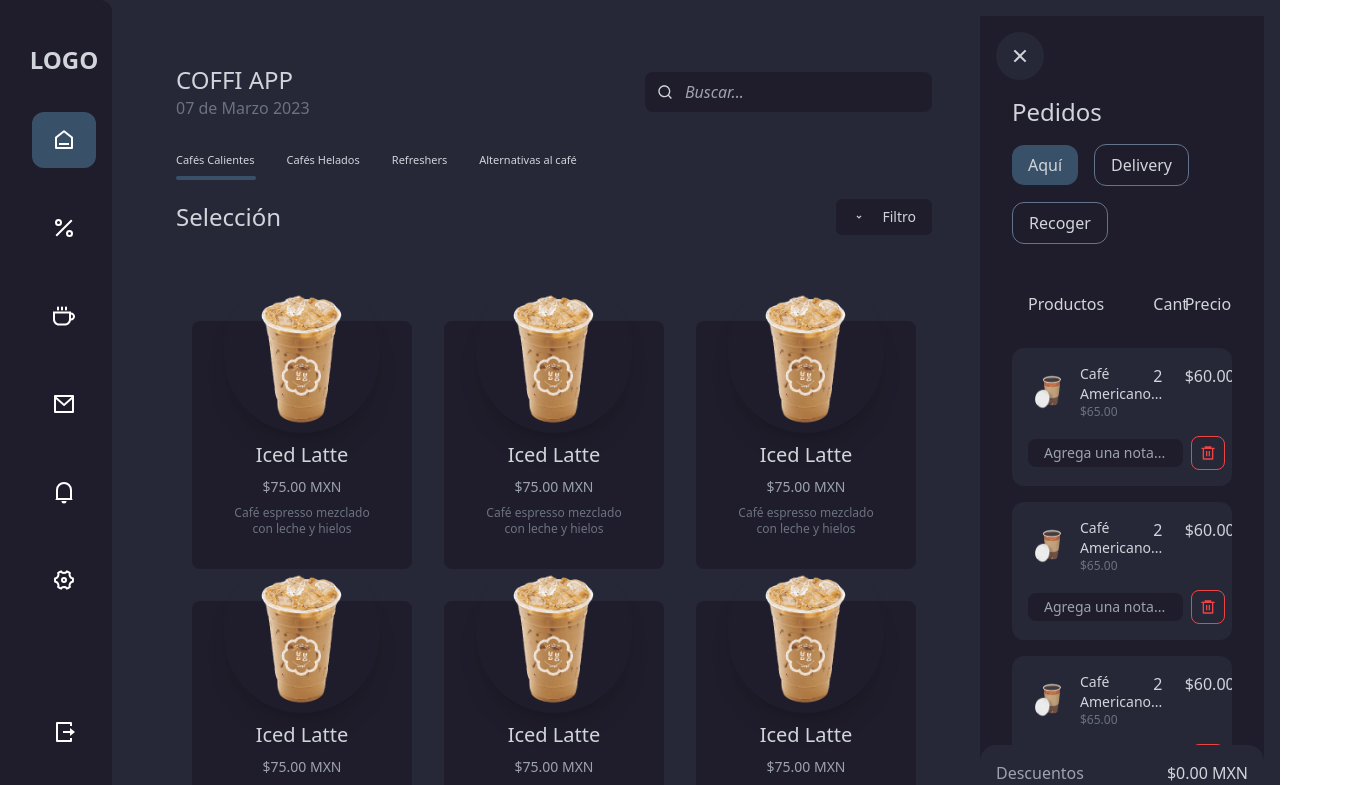
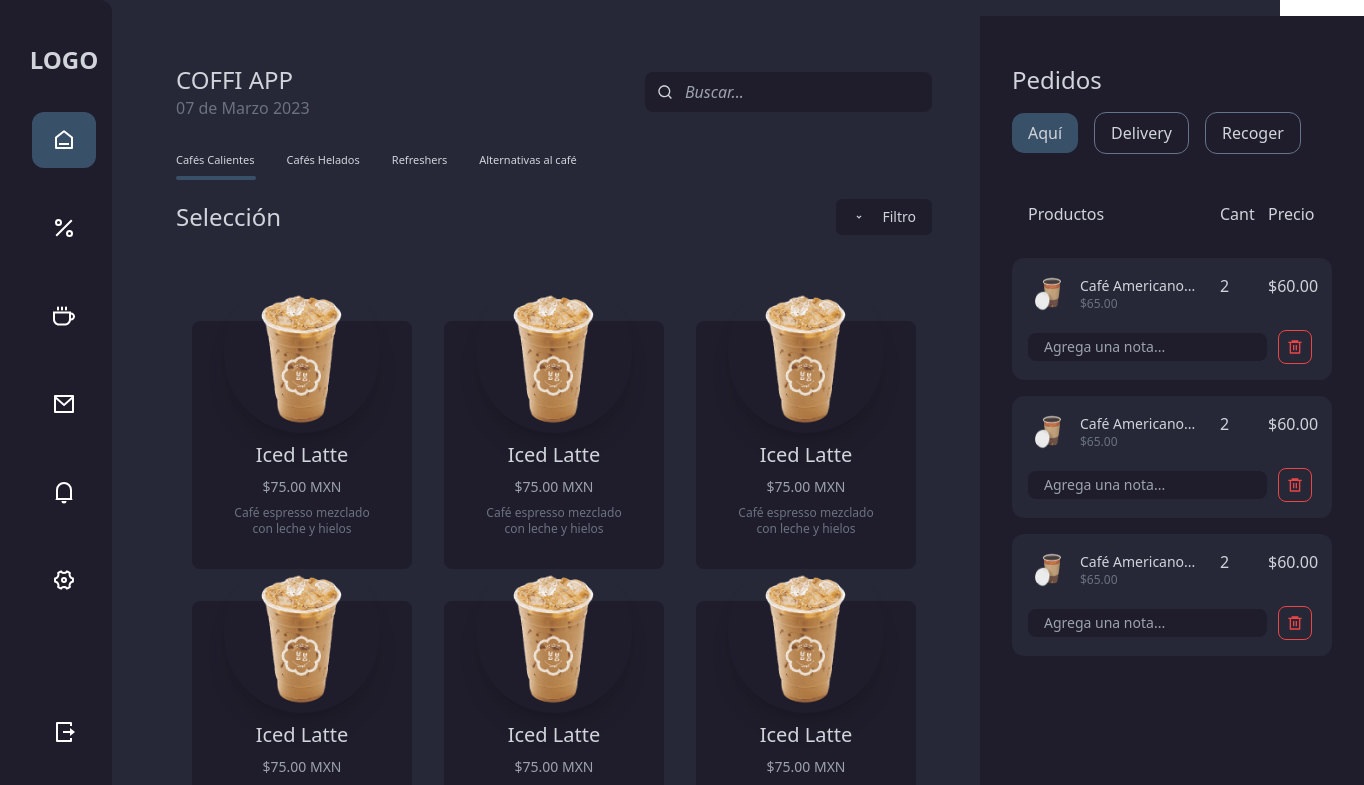
Before and after one commit to rolandoarellano69/Dashboard-react-twind, a React (Vite) app: page / in a window 1280 px wide. Shown: the top 785 px of the page, 1364 px wide, since content can reach past the window. Built offline with nearby package versions, Linux system fonts and the light colour scheme.

Commit message:
updates 0.1.12

```diff
--- a/index.html
+++ b/index.html
@@ -6,7 +6,7 @@
     <meta name="viewport" content="width=device-width, initial-scale=1.0" />
     <title>COFFI SHOP</title>
   </head>
-  <body>
+  <body classname="bg-[#262837]">
     <div id="root"></div>
     <script type="module" src="/src/main.jsx"></script>
   </body>
--- a/src/App.jsx
+++ b/src/App.jsx
@@ -48,7 +48,7 @@ const toggleOrder = () => {
         </button>
       </nav>
       <main className="lg:pl-32 grid grid-cols-1 lg:grid-cols-8 p-4 pb-20" >
-        <div className="lg:col-span-6 p-8">
+        <div className="lg:col-span-6 md:p-8 p-4">
           <Header />
           <MenuCoffee />
         <Content />
--- a/src/components/shared/Car.jsx
+++ b/src/components/shared/Car.jsx
@@ -14,13 +14,13 @@ const Car = (props) => {
 
   return (
     //Orders
-    <div className= {`lg:col-span-2  fixed lg:static  top-0 text-white bg-[#1f1d2b] w-full h-full
+    <div className= {`lg:col-span-2 fixed  top-0 lg:static text-white bg-[#1f1d2b] w-full lg:w-96 lg:right-0 h-full
    ${showOrder ? 'left-0' : '-left-full'} transition-all duration-500 z-50'`}
     >
 
 
-      <div className='relative h-full text-gray-300 pt-16 p-8 '>
-        <RiCloseLine onClick={toggleOrder} className="text-2xl absolute left-4 top-4 p-3 box-content text-gray-300 bg-[#262837] rounded-full "
+      <div className='relative h-full lg:pt-8 text-gray-300 pt-16 p-8 '>
+        <RiCloseLine onClick={toggleOrder} className="lg:hidden text-2xl absolute left-4 top-4 p-3 box-content text-gray-300 bg-[#262837] rounded-full "
 
         />
         <h1 className='text-2xl my-4'> Pedidos</h1>
@@ -42,7 +42,7 @@ const Car = (props) => {
           </div>
 
           {/* products */}
-          <div className=' h-[400px] overflow-scroll'>
+          <div className=' h-[400px] md:h-[700px] lg:h-[500] overflow-scroll'>
 
             {/*product*/}
             <div className='bg-[#262837] p-4 rounded-xl mb-4'>
```
